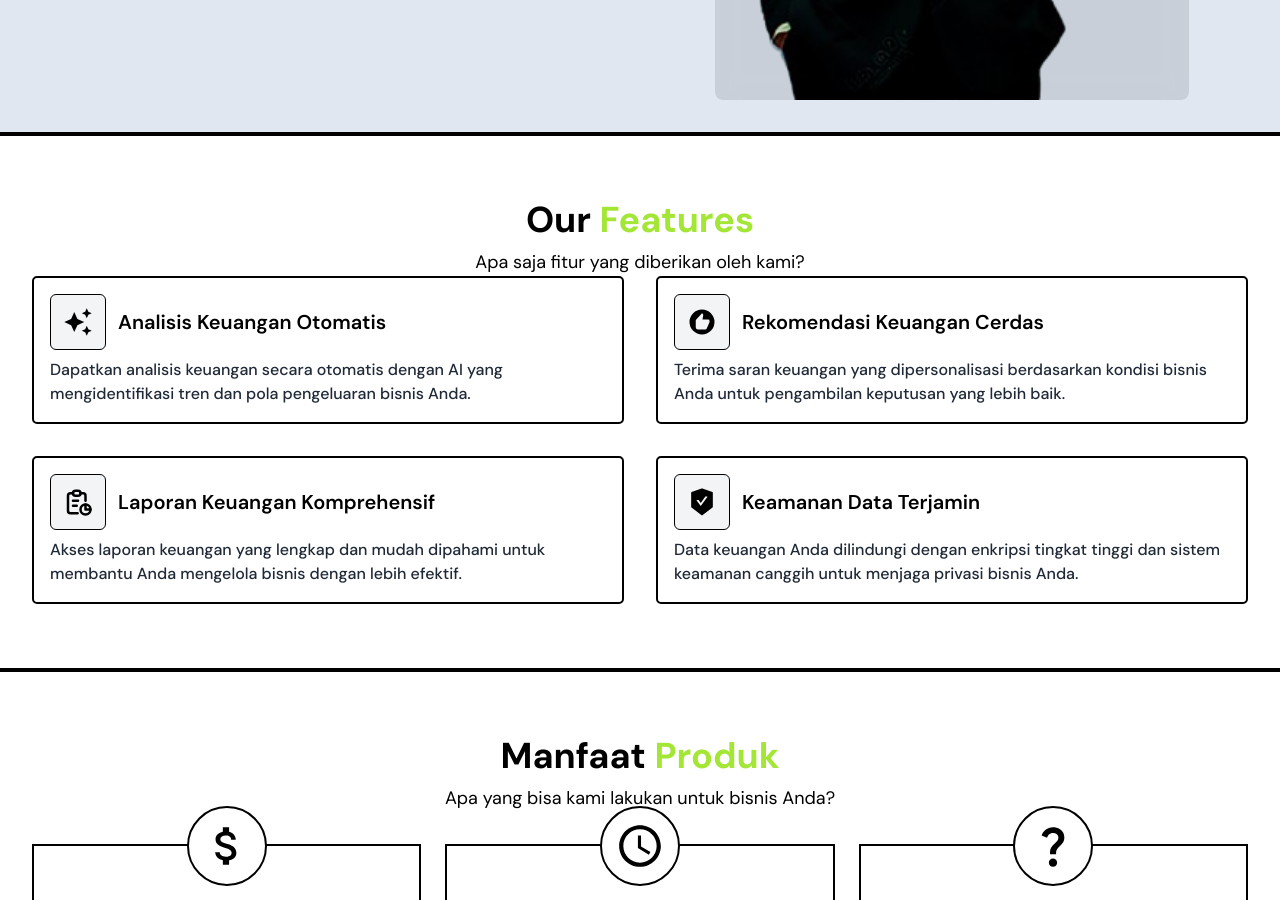
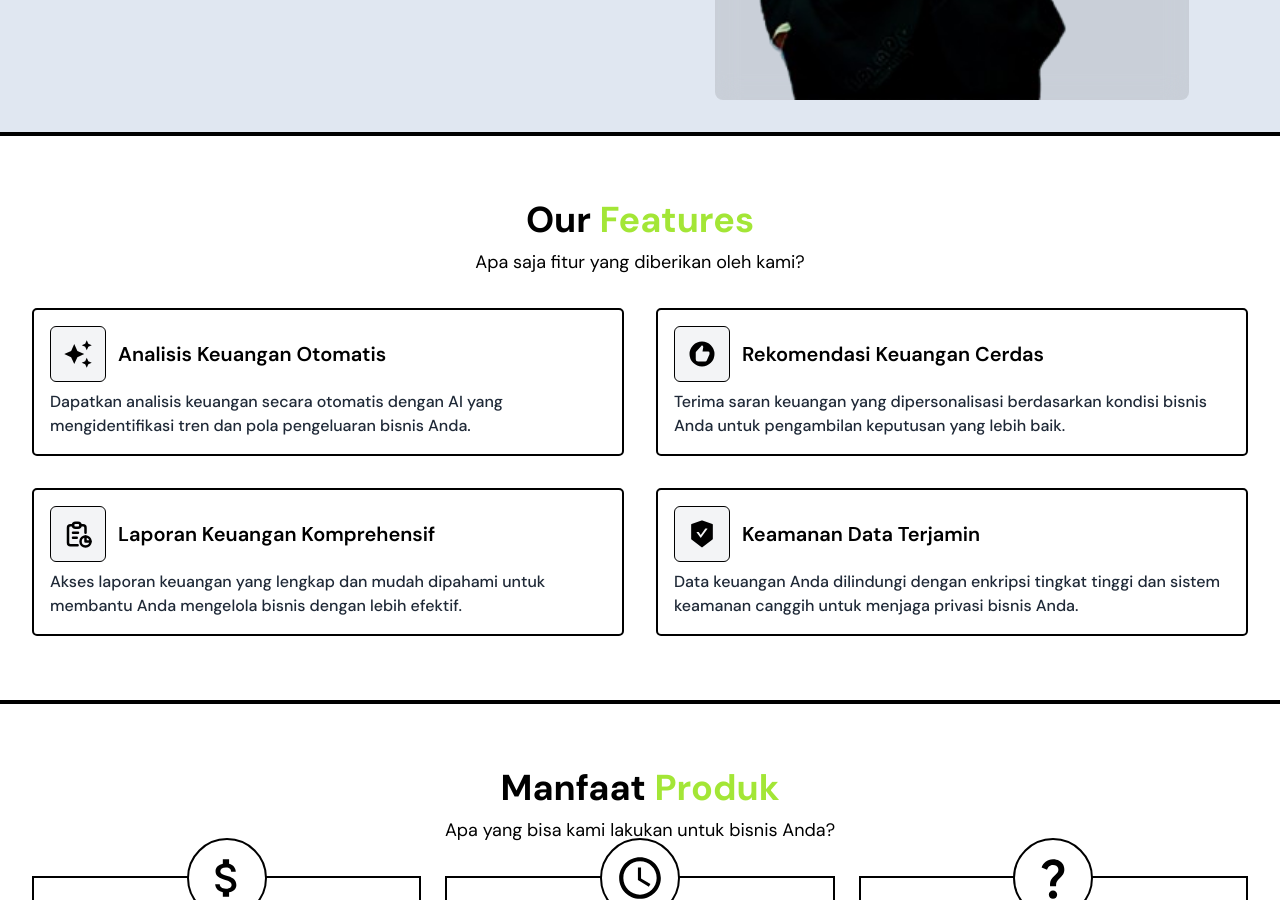
Before and after one commit to The-Triple-R/berjuang-ui, a Next.js app: page / in a window 1280 px wide. Shown: the part 740-1640 px from the top of the page. Built offline with nearby package versions, Linux system fonts and the light colour scheme.

Commit message:
restyle: add gap

```diff
--- a/components/landingPage/features/index.jsx
+++ b/components/landingPage/features/index.jsx
@@ -1,5 +1,5 @@
 import { motion } from 'framer-motion';
-import FeatureCard from '@/components/FeatureCard';
+import FeatureCard from '@/components/landingPage/features/FeatureCard';
 import { MdAutoAwesome, MdRecommend } from 'react-icons/md';
 import { AiFillSafetyCertificate } from 'react-icons/ai';
 import { TbReport } from 'react-icons/tb';
@@ -18,7 +18,7 @@ const features = [
 
 const Feature = () => {
   return (
-    <section id='features' className='border-t-4 py-16 px-8 border-border dark:border-darkBorder'>
+    <section id='features' className='flex flex-col gap-8 border-t-4 py-16 px-8 border-border dark:border-darkBorder'>
       <motion.div initial="hidden" whileInView="visible" variants={fadeInUp} viewport={{ once: true }}>
         <h3 className='text-center text-4xl font-bold'>Our <span className='text-main'>Features</span></h3>
         <p className='text-center text-mtext text-lg mt-2'>Apa saja fitur yang diberikan oleh kami?</p>
```
